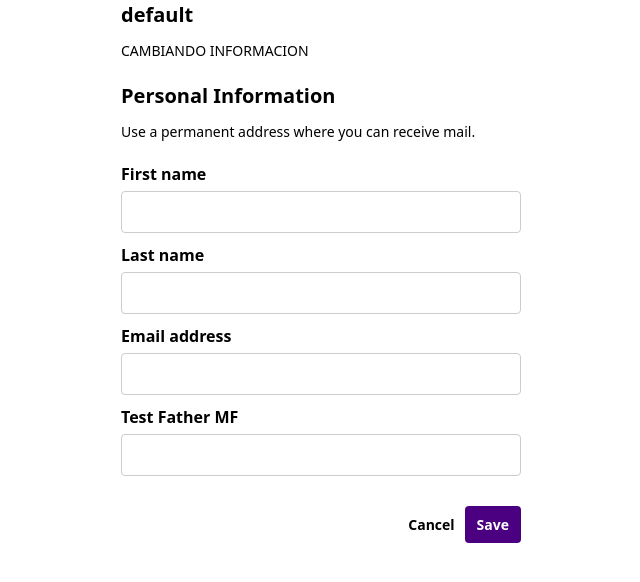
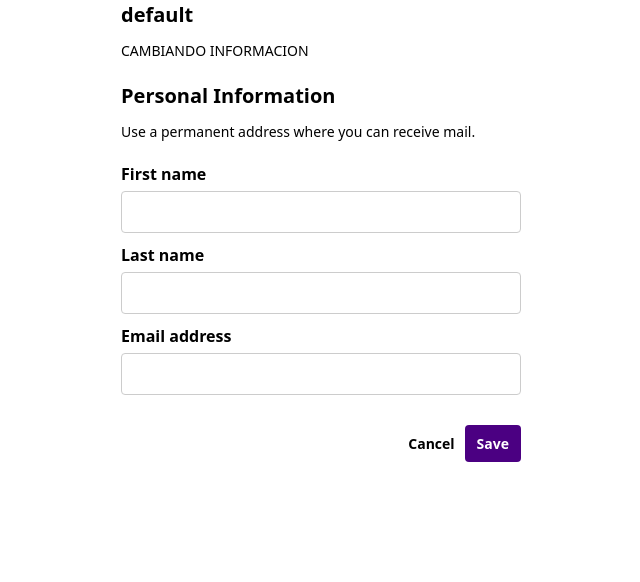
Before and after one commit to joseandresgavilanes/MicroFrontend-Practice, a Next.js app: page / in a window 1280 px wide. Shown: the top 582 px of the page, without its empty margins (319-959 px from the left). Built offline with nearby package versions, Linux system fonts and the light colour scheme.

Commit message:
uploading the next config with module federation

```diff
--- a/next.config.js
+++ b/next.config.js
@@ -3,7 +3,7 @@ const { NextFederationPlugin } = require("@module-federation/nextjs-mf");
 const remotes = (isServer) => {
   const location = isServer ? "ssr" : "chunks";
   return {
-    next1: `next1@http://localhost:3000/_next/static/${location}/remoteEntry.js`,
+    worklist: `worklist@http://localhost:3000/_next/static/${location}/remoteEntry.js`,
   };
 };
 const nextConfig = {
--- a/src/components/Form.tsx
+++ b/src/components/Form.tsx
@@ -59,8 +59,6 @@ const styles = {
 export default function Form({
   header = "default",
   sendFormMF = false,
-  childState,
-  setParentState,
 }) {
   const [name, setName] = useState("");
   const [lastName, setLastName] = useState("");
@@ -113,7 +111,6 @@ export default function Form({
   return (
     <form onSubmit={onSubmit} style={styles.formContainer}>
       <div>
-        <h1>{childState}</h1>
         <h2 style={styles.heading}>{header}</h2>
         <p style={styles.subheading}>CAMBIANDO INFORMACION</p>
       </div>
@@ -183,24 +180,7 @@ export default function Form({
             </div>
           </div>
 
-          <div>
-            <label htmlFor="email" style={styles.label}>
-              Test Father MF
-            </label>
-            <div>
-              <input
-                id="test"
-                name="text"
-                type="text"
-                autoComplete="text"
-                value={childState}
-                onChange={(e) => setParentState(e.target.value)}
-                style={styles.input}
-              />
 
-              {emailError && <p style={styles.error}>{emailError}</p>}
-            </div>
-          </div>
         </div>
       </div>
 
```
